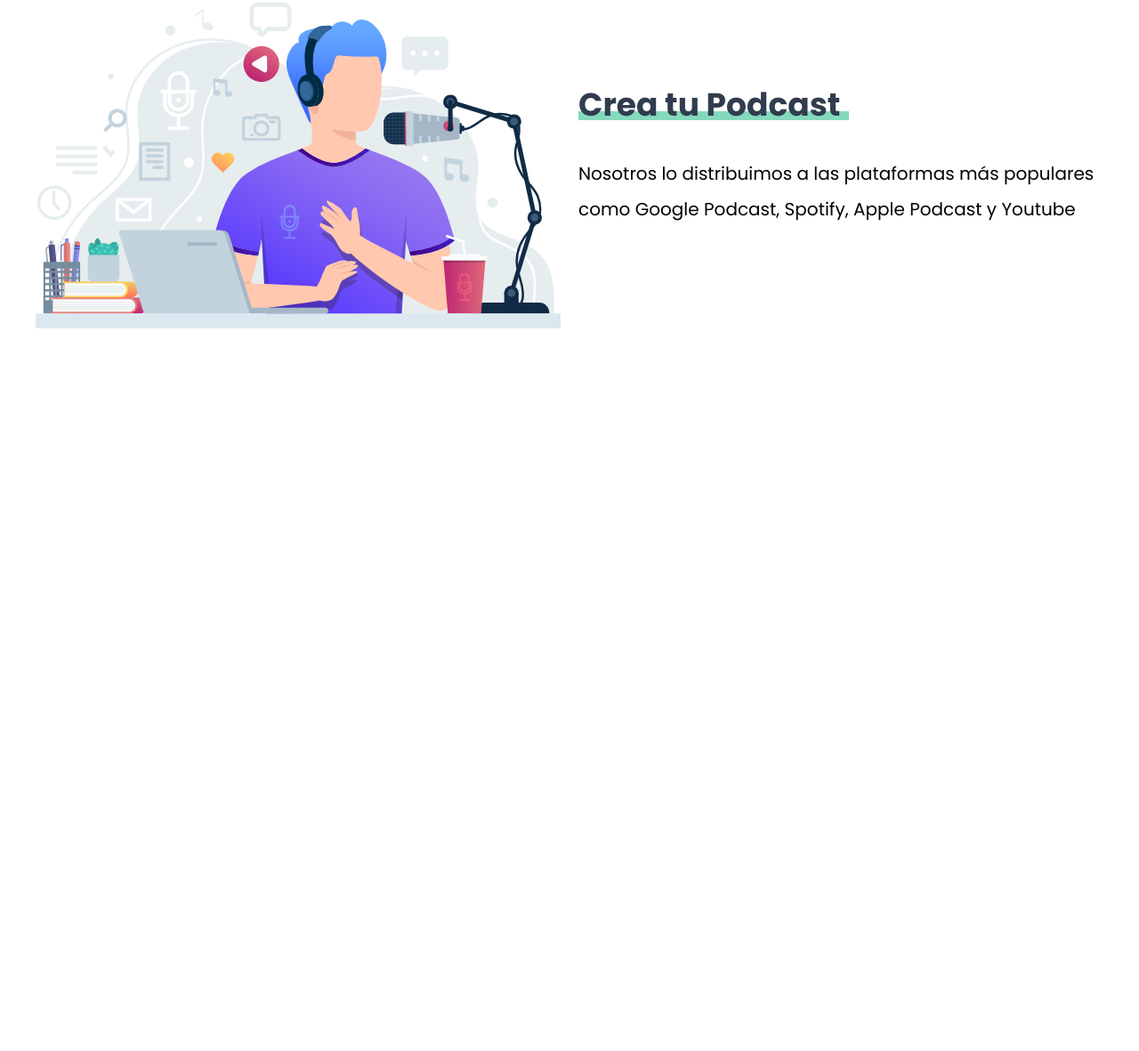
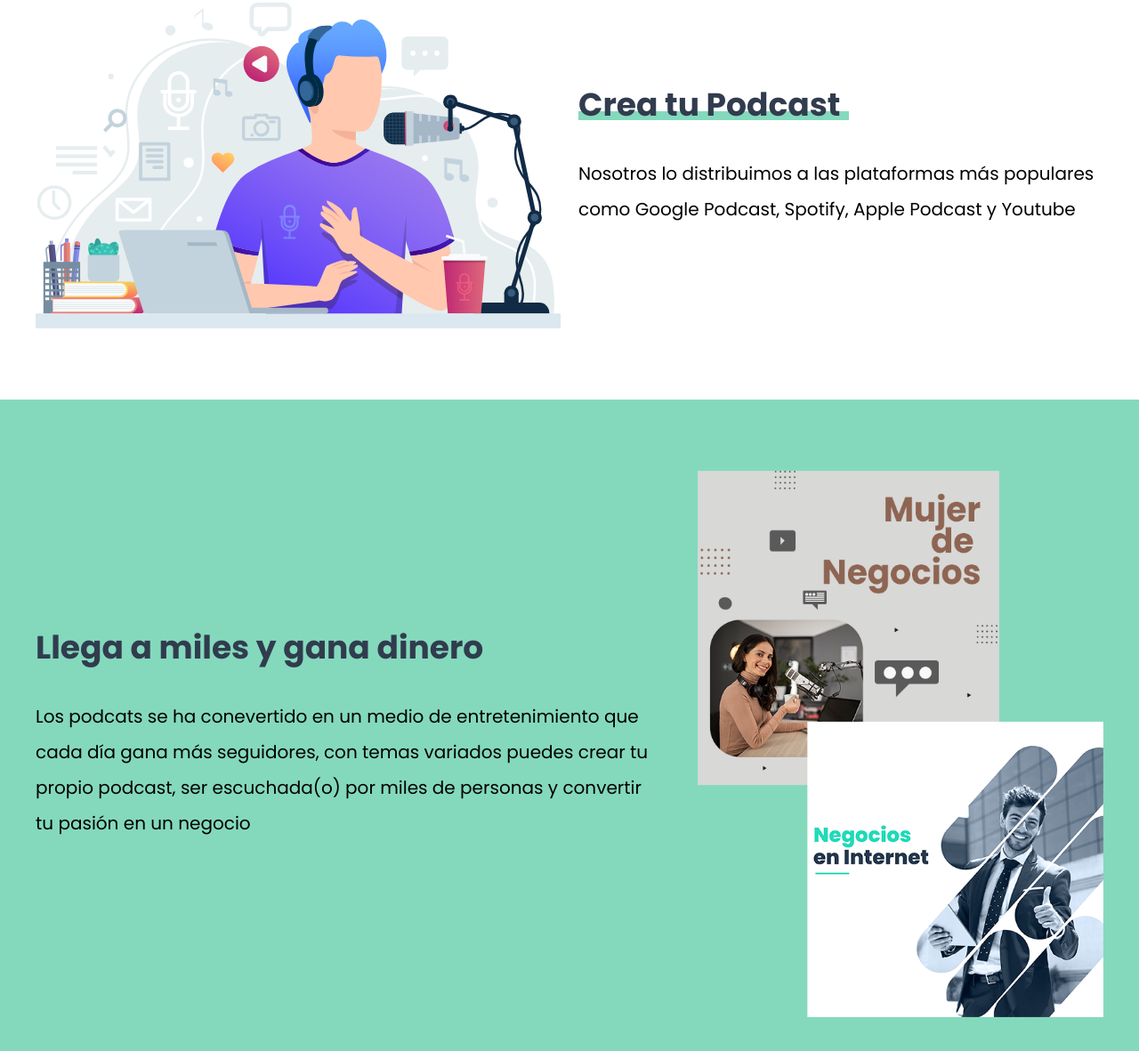
Before and after one commit to JorgeDevmm/personal-PodcastApp, a website: page index.html in a window 1280 px wide. Shown: the part 876-2057 px from the top of the page at 89% size. Before the commit the page ends 1325 px from the top, so only its background shows below. Drawn offline with Linux system fonts and the light colour scheme.

Commit message:
Agregando css a la sección beneficios

```diff
--- a/index.html
+++ b/index.html
@@ -44,5 +44,22 @@
         </div>
       </div>
     </section>
+
+    <section class="beneficios seccion">
+      <div class="grid-beneficios contenedor">
+        <div class="contenido-beneficios">
+          <h2>Llega a miles y gana dinero</h2>
+          <p>
+            Los podcats se ha conevertido en un medio de entretenimiento que
+            cada día gana más seguidores, con temas variados puedes crear tu
+            propio podcast, ser escuchada(o) por miles de personas y convertir
+            tu pasión en un negocio
+          </p>
+        </div>
+        <div class="imagen">
+          <img src="build/img/podcast_cover.png" alt="imagen podcast" />
+        </div>
+      </div>
+    </section>
   </body>
 </html>
```
Also changed, not shown: build/css/app.css, 1 other file.
